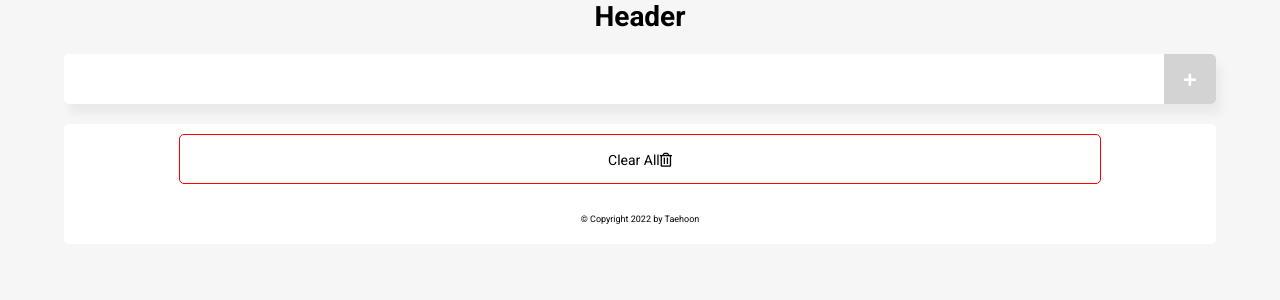
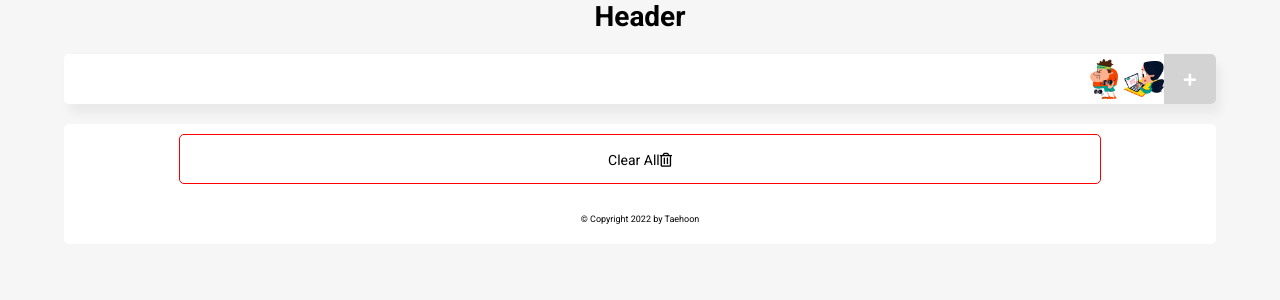
Before and after one commit to Parktaehoon1/notepad, a Vue app: page / in a window 1280 px wide. Shown: the top 300 px of the page. Built offline with nearby package versions, Linux system fonts and the light colour scheme.

Commit message:
날짜 및 아이콘 추가

```diff
--- a/src/App.vue
+++ b/src/App.vue
@@ -3,7 +3,7 @@
     <BlogHeader />
     <BlogInput @additem="addMemo" />
     <BlogList :memodata="memoItemArr" @removeitem="deleteMemo" @updateitem="updateMemo" />
-    <BlogFooter @clearitem="clearMemo"/>
+    <BlogFooter @clearitem="clearMemo" />
   </div>
 </template>
 
@@ -45,17 +45,18 @@
         // 배열에서도 지운다.
         memoItemArr.splice(index, 1);
       }
-      const updateMemo = (item) => {
-        console.log(item)
+      const updateMemo = (item, index) => {
+        console.log(item, index)
         // localStorage 에서는 Update 메소드를 지원하지 않습니다..ㅠ
         // 찾아서 지우고,
         localStorage.removeItem(item.id);
         // 변경한다.
-        item.complete = !item.complete;
+        // item.complete = !item.complete;
+
+        memoItemArr[index].complete = !memoItemArr[index].complete;
         // 다시 set 한다.
         localStorage.setItem(item.id, JSON.stringify(item));
       }
-      const addMemo = (item) => {
       const addZero = (n) => {
         return n < 10 ? '0' + n : n;
       }
@@ -65,11 +66,21 @@
         return date.getFullYear().toString() + addZero(date.getMonth() + 1) + addZero(date.getDate()) +
           addZero(date.getHours()) + addZero(date.getMinutes()) + addZero(date.getSeconds());
       }
+      const getCurrentTime = () => {
+        let date = new Date();
+        return date.getFullYear().toString() + '/' + addZero(date.getMonth() + 1) + '/' + addZero(date.getDate());
+      }
+
+      const iconArr = ['workout.png', 'study.png'];
+
+      const addMemo = (item, index) => {
         let memoTemp = {
           id: getCurrentDate(),
           complete: false,
           memotitle: item,
-					}
+          memodate: getCurrentTime(),
+          memoicon: iconArr[index]
+        };
         console.log("item", item);
         localStorage.setItem(memoTemp.id, JSON.stringify(memoTemp));
         // 화면갱신을 위한 배열 요소 추가
--- a/src/components/BlogInput.vue
+++ b/src/components/BlogInput.vue
@@ -1,9 +1,18 @@
 <template>
 	<div class="input-wrap shadow">
 		<input type="text" v-model="newItem" class="input-box" maxlength="30" @keyup.enter="addItem">
-		<span @click="addItem" class="add-bt">
-			<i class="fas fa-plus add-bt-icon"></i>
-		</span>
+		<div class="option">
+			<span @click="addIcon(0)" class="img1">
+				이미지1
+			</span>
+			<span @click="addIcon(1)" class="img2">
+				이미지2
+			</span>
+
+			<span @click="addItem" class="add-bt">
+				<i class="fas fa-plus add-bt-icon"></i>
+			</span>
+		</div>
 	</div>
 </template>
 
@@ -16,33 +25,34 @@
 		setup(props, context) {
 
 			const newItem = ref('');
-			// 현재 시간값을 계산해서 중복이 되지 않는 값을 처리한다.
-			// 용도는 key와 id를 생성해 주기 위해서 처리
-			// 10보다 작은 값에 0을 붙임
+			const newIcon = ref(0);
 
 			const addItem = () => {
 				let temp = newItem.value;
+				let icon = newIcon.value;
 				temp = temp.trim();
 				// 추후 업데이트 예정(정규표현식-문자열체크 문법)
 				let checktemp = temp.replace(/\s/g, "");
 				// 앞자리공백 공백 뒷자리공백
 				if (temp !== '' && temp === checktemp) {
-					context.emit('additem', temp); // 에밋으로 어미한테 값 전달
-
+					context.emit('additem', temp, icon); // 에밋으로 어미한테 값 전달
 					resetItem();
 				} else {
 					alert('공백쳤음');
 				}
-
 			}
 			// 내용 재설정
 			const resetItem = () => {
 				newItem.value = '';
 			}
+			const addIcon = (index) => {
+				console.log(index)
+				newIcon.value = index
+			}
 			return {
 				newItem,
 				addItem,
-
+				addIcon
 			}
 		}
 	}
@@ -70,19 +80,49 @@
 	}
 
 	.input-box {
-		width: calc(90% - 60px);
+		width: calc(90% - 250px);
 		margin-left: 20px;
 		font-size: 16px;
 		font-weight: 700;
 	}
 
+	.option{
+		position: absolute;
+		right: 0;
+		top: 0;
+		display: block;
+		float: right;
+	}
+	.img1:active,
+	.img2:active{
+		outline: 3px solid hotpink;
+	}
+
+	.img1 {
+		display: inline-block;
+		width: 40px;
+		height: 40px;
+		font-size: 0;
+		cursor: pointer;
+		background: url('@/assets/images/workout.png') no-repeat center;
+		background-size: cover;
+	}
+
+	.img2 {
+		display: inline-block;
+		width: 40px;
+		height: 40px;
+		font-size: 0;
+		cursor: pointer;
+		background: url('@/assets/images/study.png') no-repeat center;
+		background-size: cover;
+	}
+
 
 	.add-bt {
-		display: block;
-		float: right;
+		display: inline-block;
 		background-color: lightgray;
 		cursor: pointer;
-
 	}
 
 	.add-bt-icon {
--- a/src/components/BlogList.vue
+++ b/src/components/BlogList.vue
@@ -8,9 +8,15 @@
 
 				<span :class="{memoCompleteTxt:item.complete}">{{item.memotitle}}</span>
 
-				<span class="remove-bt" @click="removeMemo(item.id, index)">
-					<i class="fas fa-trash-alt"></i>
-				</span>
+				<div class="info">
+					<span class="icon"
+						:style="{backgroundImage:'url(' + require(`@/assets/images/${item.memoicon}`) + ')'}"></span>
+					<span class="date">{{item.memodate}}</span>
+					<span class="remove-bt" @click="removeMemo(item.id, index)">
+						<i class="fas fa-trash-alt"></i>
+					</span>
+				</div>
+
 			</li>
 		</ul>
 	</div>
@@ -18,15 +24,15 @@
 
 <script>
 	export default {
-		props:['memodata'],
+		props: ['memodata'],
 		setup(props, context) {
 
 			const removeMemo = (item, index) => {
 				context.emit("removeitem", item, index);
 			}
 
-			const updateMemo = (item) => {
-				context.emit("updateitem", item)
+			const updateMemo = (item, index) => {
+				context.emit("updateitem", item, index)
 			}
 
 			return {
@@ -51,7 +57,7 @@
 
 	.remove-bt {
 		cursor: pointer;
-		margin-left: auto;
+		margin-left: 10px;
 		color: gray;
 	}
 
@@ -62,6 +68,23 @@
 		cursor: pointer;
 	}
 
+	.info {
+		margin-left: auto;
+		font-size: 8px;
+	}
+
+	.icon {
+		display: inline-block;
+		width: 40px;
+		height: 40px;
+		margin-right: 10px;
+		background-size: cover;
+		background-repeat: no-repeat;
+		background-position: center;
+	}
+
+	.date {}
+
 	.memoComplete {
 		color: #b3adad;
 	}
```
Also changed, not shown: src/assets/images/study.png (added), src/assets/images/workout.png (added). Lines whose indentation alone changed are shown as unchanged.
